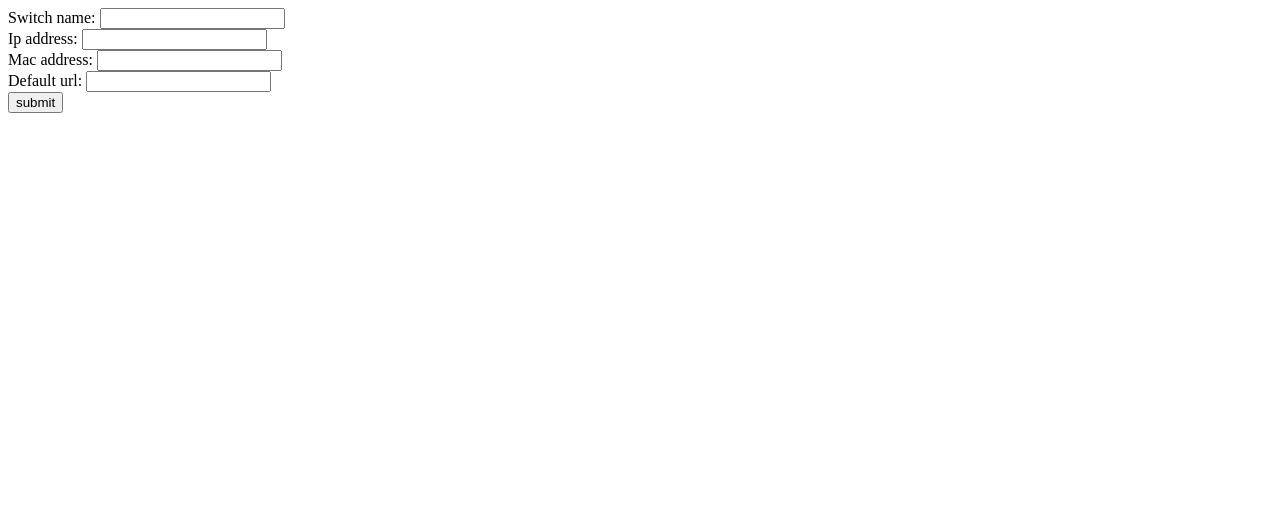
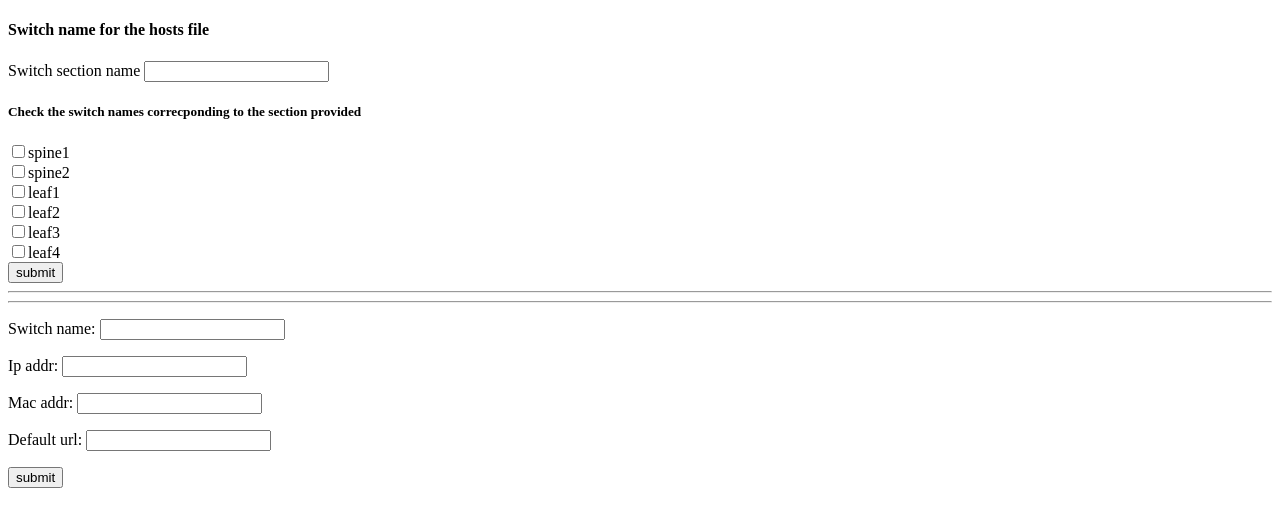
Before and after one commit to amitsi/onieztp, a Django app: page / in a window 1280 px wide. Shown: the top 527 px of the page. Run offline with Django 3.2, Linux system fonts and the light colour scheme; data comes from the database, SQL or seed files in the repository; both versions use the stored data as it was after the commit.

Commit message:
creation of hosts file

```diff
--- a/onie/dhcp/admin.py
+++ b/onie/dhcp/admin.py
@@ -4,3 +4,8 @@ from __future__ import unicode_literals
 from django.contrib import admin
 
 # Register your models here.
+
+from django.contrib import admin
+from .models import Post
+
+admin.site.register(Post)
--- a/onie/dhcp/forms.py
+++ b/onie/dhcp/forms.py
@@ -1,7 +1,16 @@
+
 from django import forms
+from .models import Post
 
+"""
 class DhcpForm(forms.Form):
     switch_name = forms.CharField(label='Switch name', max_length=100)
     ip_addr = forms.CharField(label='IP address', max_length=100)
     mac_addr = forms.CharField(label='MAC address', max_length=100)
     default_url = forms.CharField(label='Default url', max_length=100)
+"""
+
+class DhcpForm(forms.ModelForm):
+    class Meta:
+        model = Post
+        fields = ('switch_name', 'ip_addr', 'mac_addr', 'default_url', )
--- a/onie/dhcp/models.py
+++ b/onie/dhcp/models.py
@@ -4,3 +4,15 @@ from __future__ import unicode_literals
 from django.db import models
 
 # Create your models here.
+from django.db import models
+from django.utils import timezone
+
+class Post(models.Model):
+    switch_name = models.CharField(max_length=100)
+    ip_addr = models.CharField(max_length=100)
+    mac_addr = models.CharField(max_length=100)
+    default_url = models.CharField(max_length=100)
+
+
+    def __str__(self):
+        return self.switch_name
--- a/onie/dhcp/templates/dhcp/dhcp_switch_add.html
+++ b/onie/dhcp/templates/dhcp/dhcp_switch_add.html
@@ -5,15 +5,35 @@
     <title>gaurav</title>
 </head>
 <body>
+<h4>Switch name for the hosts file</h4>
+
+
+<div>
+<form action="{% url 'make_host_file' %}" method="post">{% csrf_token %}
+    <label for="ip_addr">Switch section name </label>
+    <input  type="text"  name="section_name"><br>
+<h5>Check the switch names correcponding to the section provided</h5>
+    {% for post in display %}
+<input type="checkbox" name="switch" value="{{ post.switch_name }}">{{ post.switch_name }}<br>
+    {% endfor %}
+<input type="submit" value="submit">
+</form>
+
+</div>
+
+<hr>
+<hr>
+
 <form action="" method="post">{% csrf_token %}
-    <label for="switch_name">Switch name: </label>
+<!--    <label for="switch_name">Switch name: </label>
     <input  type="text"  name="switch_name"><br>
     <label for="ip_addr">Ip address: </label>
     <input  type="text"  name="ip_addr"><br>
     <label for="mac_addr">Mac address: </label>
     <input  type="text"  name="mac_addr"><br>
     <label for="default_url">Default url: </label>
-    <input  type="text"  name="default_url"><br>
+    <input  type="text"  name="default_url"><br>-->
+    {{ form.as_p }}
     <input type="submit" value="submit">
 </form>
 </body>
--- a/onie/dhcp/urls.py
+++ b/onie/dhcp/urls.py
@@ -3,5 +3,7 @@ from . import views
 
 
 urlpatterns = [
+url(r'^host/$', views.make_host_file, name='make_host_file'),
 url(r'^$', views.dhcp_switch_add, name='dhcp_switch_add'),
+
 ]
--- a/onie/dhcp/views.py
+++ b/onie/dhcp/views.py
@@ -1,8 +1,9 @@
 # -*- coding: utf-8 -*-
 from __future__ import unicode_literals
 
-from django.shortcuts import render  # , redirect
+from django.shortcuts import render, redirect
 from .forms import DhcpForm
+from dhcp.models import Post
 
 # Create your views here.
 
@@ -12,15 +13,18 @@ def dhcp_switch_add(request):
     :param request: It checks whether the request is 'POST' or not
     :return: Render the dhcp form as the return value
     """
+    display = Post.objects.all()
     if request.method == "POST":
+        print request.POST.getlist('switch')
         form = DhcpForm(request.POST)
         if form.is_valid():
             name = form.cleaned_data['switch_name']
             ip_addr = form.cleaned_data['ip_addr']
             mac_addr = form.cleaned_data['mac_addr']
             default_url = form.cleaned_data['default_url']
+            form.save()
 
-            dhcp_file = open("/etc/dhcp/dhcpd.conf", "a")
+            dhcp_file = open("/tmp/dhcpd.conf", "a")
             str_onie = "\nhost " + name
             str_onie += "{\nhardware ethernet " + ip_addr
             str_onie += ";\nfixed-address " + mac_addr
@@ -29,8 +33,27 @@ def dhcp_switch_add(request):
             str_onie += ";\n}\n"
             dhcp_file.write(str_onie)
             dhcp_file.close()
-            return render(request, 'dhcp/dhcp_switch_add.html', {'form': form})
+
+            return render(request, 'dhcp/dhcp_switch_add.html', {'form': form, 'display': display})
 
     else:
         form = DhcpForm()
-        return render(request, 'dhcp/dhcp_switch_add.html', {'form': form})
+        return render(request, 'dhcp/dhcp_switch_add.html', {'form': form, 'display': display})
+
+
+def make_host_file(request):
+    if request.method == "POST":
+        switch = request.POST.getlist('switch')
+        section = request.POST.getlist('section_name')[0]
+        print section
+        hosts_file = open("/tmp/hosts", "a")
+        hosts_file.write("[" + section + "]\n")
+        print switch
+        for switch_name in switch:
+            p = Post.objects.get(switch_name=switch_name)
+            str_hosts = switch_name + " ansible_host=" + p.ip_addr + '\n'
+            print str_hosts
+            hosts_file.write(str_hosts)
+        hosts_file.write("\n")
+        hosts_file.close()
+        return redirect('dhcp_switch_add')
```
Also changed, not shown: onie/dhcp/templates/dhcp/make_host_file.html (added, +12 -0 lines), onie/db.sqlite3, onie/dhcp/migrations/0001_initial.py (added), 6 other files.
